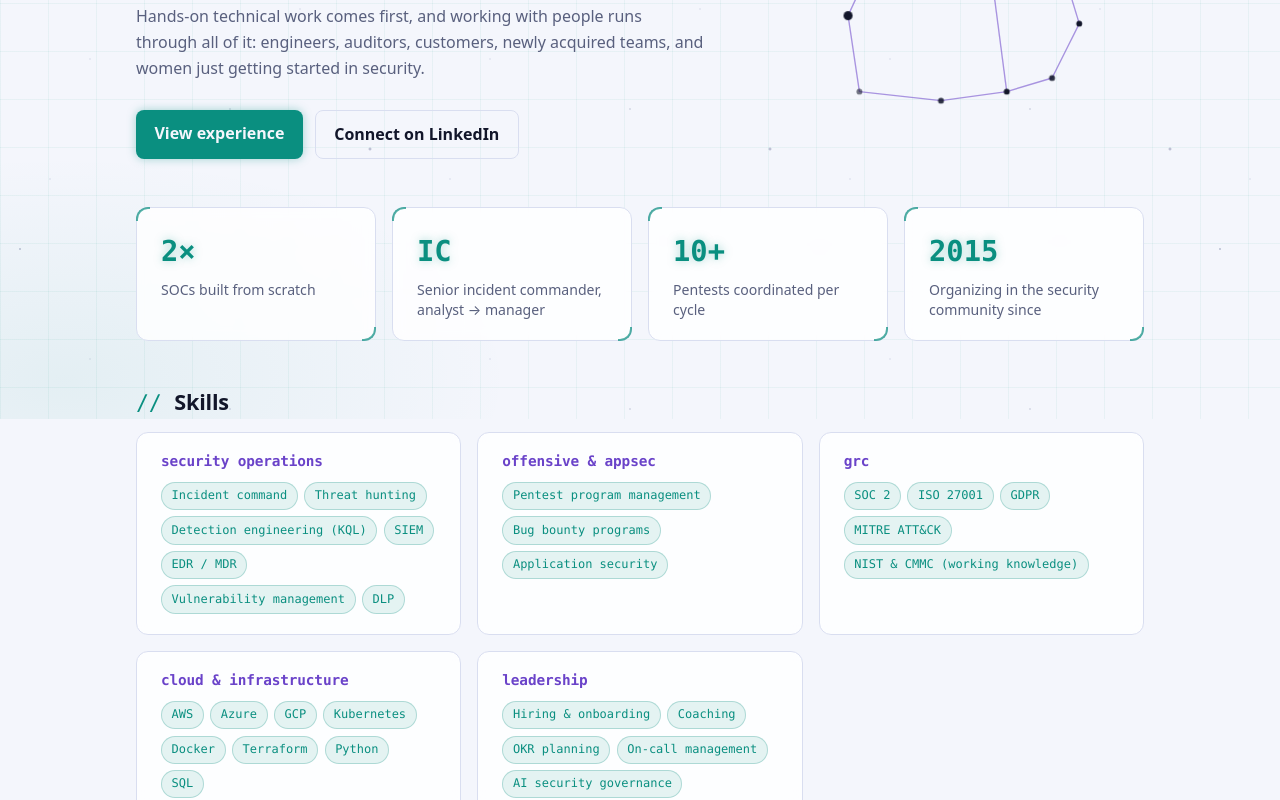
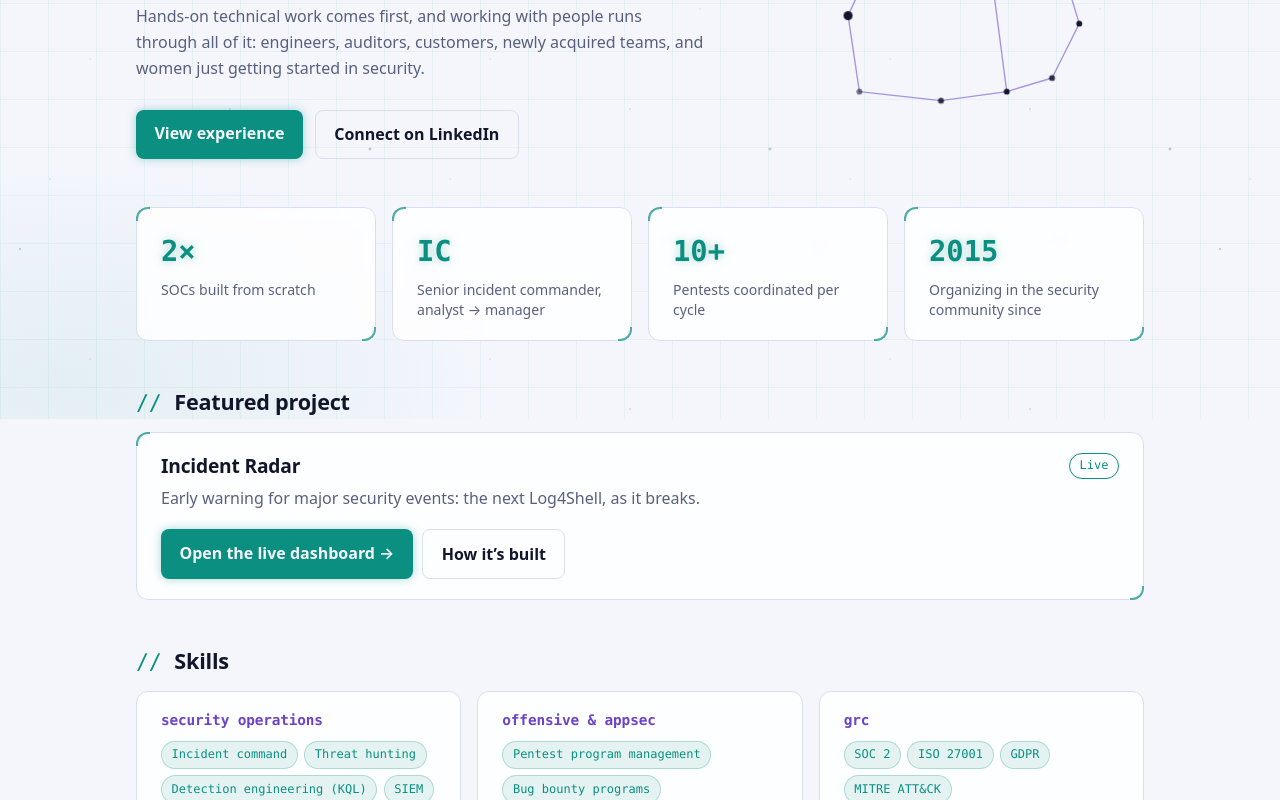
Before and after one commit to pakhet/portfolio, an Astro site in the folder site/: page / in a window 1280 px wide. Shown: the part 381-1181 px from the top of the page. Built offline with nearby package versions, Linux system fonts and the light colour scheme; Astro itself is replaced by a stand-in of ours.

Commit message:
Feature Incident Radar on home; direct dashboard links on Projects (#14)
Co-authored-by: Claude Opus 5.5 <noreply@anthropic.com>

```diff
--- a/site/src/pages/index.astro
+++ b/site/src/pages/index.astro
@@ -2,6 +2,9 @@
 import Base from '../layouts/Base.astro';
 import ConstellationCat from '../components/ConstellationCat.astro';
 import { profile, stats, certifications, education, skills, community } from '../data/profile';
+import { projects } from '../data/projects';
+
+const featured = projects.find((p) => p.status === 'live');
 ---
 
 <Base>
@@ -27,6 +30,23 @@ import { profile, stats, certifications, education, skills, community } from '..
       </li>
     ))}
   </ul>
+
+  {featured && (
+    <>
+      <h2 class="section">Featured project</h2>
+      <article class="card hud featured">
+        <div class="feat-head">
+          <h3><a href={`/projects/${featured.slug}`}>{featured.name}</a></h3>
+          <span class="status live">Live</span>
+        </div>
+        <p class="muted">{featured.tagline}</p>
+        <div class="feat-actions">
+          {featured.url && <a class="btn" href={featured.url} rel="noopener noreferrer" target="_blank">Open the live dashboard →</a>}
+          <a class="btn ghost" href={`/projects/${featured.slug}`}>How it’s built</a>
+        </div>
+      </article>
+    </>
+  )}
 
   <h2 class="section">Skills</h2>
   <div class="skills">
@@ -71,6 +91,12 @@ import { profile, stats, certifications, education, skills, community } from '..
   .stats li { display: flex; flex-direction: column; gap: 0.3rem; }
   .value { font-size: 1.8rem; font-weight: 700; color: var(--accent); text-shadow: var(--glow); }
   .label { font-size: 0.88rem; line-height: 1.4; }
+  .featured .feat-head { display: flex; justify-content: space-between; align-items: center; gap: 1rem; flex-wrap: wrap; }
+  .featured h3 { font-size: 1.2rem; }
+  .featured h3 a { color: var(--text); text-decoration: none; }
+  .featured h3 a:hover { color: var(--accent); }
+  .featured p { margin: 0.4rem 0 0; }
+  .feat-actions { display: flex; gap: 0.6rem; flex-wrap: wrap; margin-top: 1.1rem; }
   .skills { display: grid; grid-template-columns: repeat(auto-fit, minmax(280px, 1fr)); gap: 1rem; }
   .skills h3 { font-size: 0.9rem; color: var(--accent-2); text-transform: lowercase; }
   .two { display: grid; grid-template-columns: repeat(auto-fit, minmax(300px, 1fr)); gap: 0 1.5rem; }
--- a/site/src/pages/projects/index.astro
+++ b/site/src/pages/projects/index.astro
@@ -11,22 +11,29 @@ import { projects, statusLabel } from '../../data/projects';
   <ProjectTabs />
   <div class="list">
     {projects.map((p) => (
-      <a class="card item" href={`/projects/${p.slug}`}>
+      <article class="card hud item">
         <div class="row">
-          <h2>{p.name}</h2>
+          <h2><a href={`/projects/${p.slug}`}>{p.name}</a></h2>
           <span class={`status ${p.status === 'live' ? 'live' : ''}`}>{statusLabel[p.status]}</span>
         </div>
         <p class="muted">{p.tagline}</p>
-      </a>
+        {p.stack && <ul class="tags">{p.stack.map((s) => <li>{s}</li>)}</ul>}
+        <div class="actions">
+          {p.url && <a class="btn" href={p.url} rel="noopener noreferrer" target="_blank">Open the live dashboard →</a>}
+          <a class="btn ghost" href={`/projects/${p.slug}`}>How it’s built</a>
+          {p.repo && <a class="btn ghost" href={p.repo} rel="noopener noreferrer" target="_blank">Source</a>}
+        </div>
+      </article>
     ))}
   </div>
 </Base>
 
 <style>
   .list { display: grid; gap: 1rem; }
-  .item { display: block; color: inherit; text-decoration: none; }
-  .item:hover { border-color: var(--accent); }
   .row { display: flex; justify-content: space-between; align-items: center; gap: 1rem; flex-wrap: wrap; }
-  .row h2 { margin: 0; font-size: 1.15rem; }
+  .row h2 { margin: 0; font-size: 1.2rem; }
+  .row h2 a { color: var(--text); text-decoration: none; }
+  .row h2 a:hover { color: var(--accent); }
   .item p { margin: 0.4rem 0 0; }
+  .actions { display: flex; gap: 0.6rem; flex-wrap: wrap; margin-top: 1.1rem; }
 </style>
```
